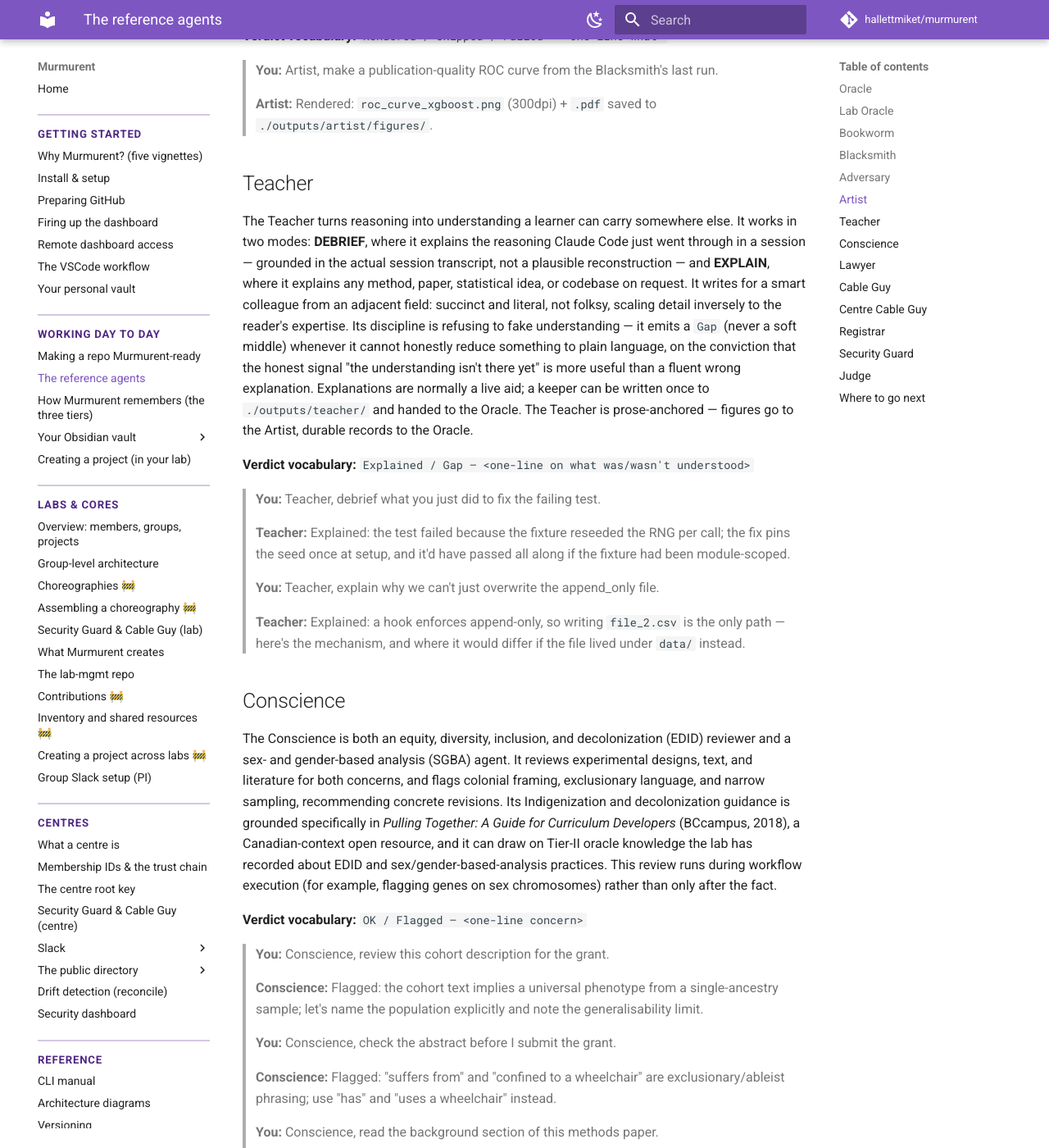
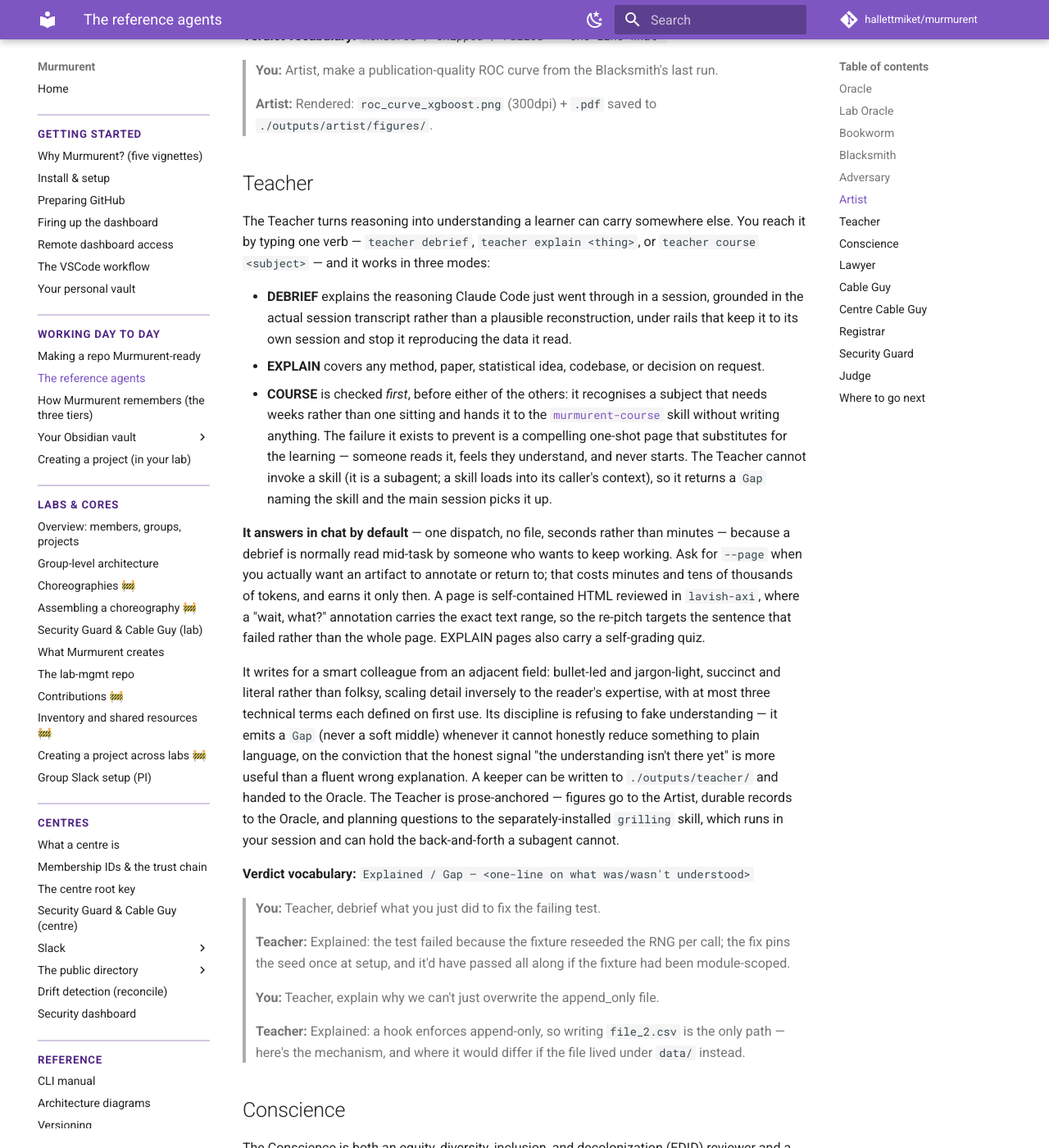
Before and after one commit to hallettmiket/murmurent, an MkDocs documentation site: the page built from docs/agents.md, in a window 1280 px wide and 1400 px high, scrolled down 3667 px. Shown: the whole window at 82% size. Built offline with MkDocs 1.6.1 and Material for MkDocs 9.7.7, drawn with Linux system fonts in a browser that asks for light colours; comment, search, counter and statistics services are not loaded.

Commit message:
docs: teacher is three modes and answers in chat
docs/agents.md still described the two-mode teacher merged in PR #115.
Updated for: the teacher <mode> entry point; COURSE checked first and
handing off to murmurent-course rather than writing a one-shot page that
would substitute for the learning; chat as the default output with
--page for an annotatable artifact; and planning questions going to the
grilling skill, which runs in the user's session and can hold a
back-and-forth a subagent cannot.

```diff
--- a/docs/agents.md
+++ b/docs/agents.md
@@ -188,18 +188,44 @@
 ## Teacher
 
 The Teacher turns reasoning into understanding a learner can carry somewhere
-else. It works in two modes: **DEBRIEF**, where it explains the reasoning Claude
-Code just went through in a session — grounded in the actual session transcript,
-not a plausible reconstruction — and **EXPLAIN**, where it explains any method,
-paper, statistical idea, or codebase on request. It writes for a smart colleague
-from an adjacent field: succinct and literal, not folksy, scaling detail
-inversely to the reader's expertise. Its discipline is refusing to fake
-understanding — it emits a `Gap` (never a soft middle) whenever it cannot
-honestly reduce something to plain language, on the conviction that the honest
-signal "the understanding isn't there yet" is more useful than a fluent wrong
-explanation. Explanations are normally a live aid; a keeper can be written once
-to `./outputs/teacher/` and handed to the Oracle. The Teacher is
-prose-anchored — figures go to the Artist, durable records to the Oracle.
+else. You reach it by typing one verb — `teacher debrief`, `teacher explain
+<thing>`, or `teacher course <subject>` — and it works in three modes:
+
+- **DEBRIEF** explains the reasoning Claude Code just went through in a session,
+  grounded in the actual session transcript rather than a plausible
+  reconstruction, under rails that keep it to its own session and stop it
+  reproducing the data it read.
+- **EXPLAIN** covers any method, paper, statistical idea, codebase, or decision
+  on request.
+- **COURSE** is checked *first*, before either of the others: it recognises a
+  subject that needs weeks rather than one sitting and hands it to the
+  [`murmurent-course`](../skills/murmurent-course/SKILL.md) skill without writing
+  anything. The failure it exists to prevent is a compelling one-shot page that
+  substitutes for the learning — someone reads it, feels they understand, and
+  never starts. The Teacher cannot invoke a skill (it is a subagent; a skill
+  loads into its caller's context), so it returns a `Gap` naming the skill and
+  the main session picks it up.
+
+**It answers in chat by default** — one dispatch, no file, seconds rather than
+minutes — because a debrief is normally read mid-task by someone who wants to
+keep working. Ask for `--page` when you actually want an artifact to annotate or
+return to; that costs minutes and tens of thousands of tokens, and earns it only
+then. A page is self-contained HTML reviewed in `lavish-axi`, where a "wait,
+what?" annotation carries the exact text range, so the re-pitch targets the
+sentence that failed rather than the whole page. EXPLAIN pages also carry a
+self-grading quiz.
+
+It writes for a smart colleague from an adjacent field: bullet-led and
+jargon-light, succinct and literal rather than folksy, scaling detail inversely
+to the reader's expertise, with at most three technical terms each defined on
+first use. Its discipline is refusing to fake understanding — it emits a `Gap`
+(never a soft middle) whenever it cannot honestly reduce something to plain
+language, on the conviction that the honest signal "the understanding isn't there
+yet" is more useful than a fluent wrong explanation. A keeper can be written to
+`./outputs/teacher/` and handed to the Oracle. The Teacher is prose-anchored —
+figures go to the Artist, durable records to the Oracle, and planning questions
+to the separately-installed `grilling` skill, which runs in your session and can
+hold the back-and-forth a subagent cannot.
 
 **Verdict vocabulary:** `Explained / Gap — <one-line on what was/wasn't understood>`
 
```
